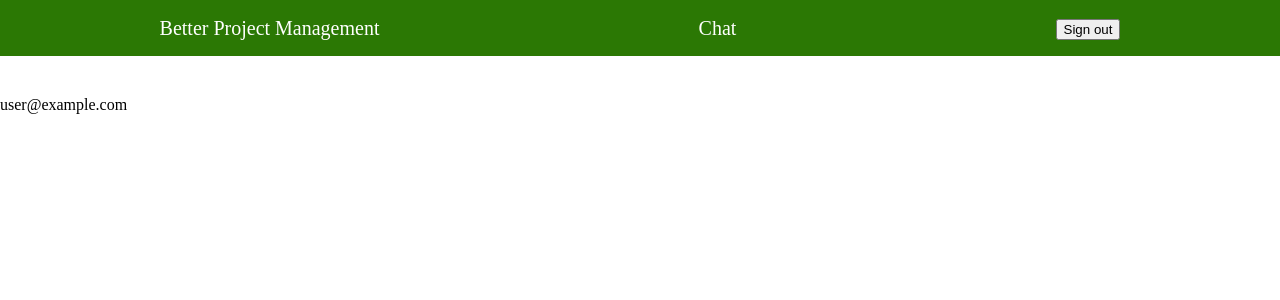
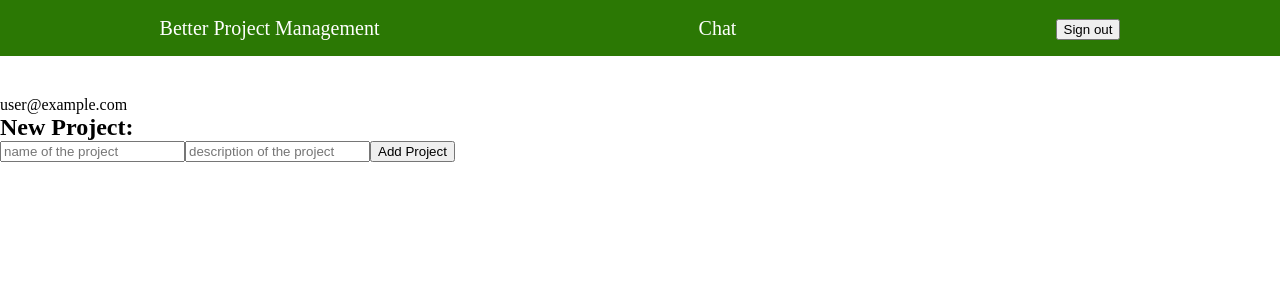
Before and after one commit to ujvarivera/better-project-management, a React (Vite) app: page / in a window 1280 px wide. Shown: the top 300 px of the page. Built offline with nearby package versions, Linux system fonts and the light colour scheme; no server answers; sample sign-in values are in the browser's storage.

Commit message:
project can be created with name and description

```diff
--- /dev/null
+++ b/src/components/CreateProject.jsx
@@ -0,0 +1,77 @@
+import React, { useEffect, useState } from 'react'
+import { useAuthState } from 'react-firebase-hooks/auth';
+import { auth, db } from '../firebase';
+import { collection, doc, setDoc } from 'firebase/firestore';
+import { useNavigate } from 'react-router-dom';
+
+const CreateProject = () => {
+    const [project, setProject] = useState({ name: "", description: "" })
+    const [projectError, setProjectError] = useState("")
+    const [success, setSuccess] = useState(false)
+    const [user, loading, error] = useAuthState(auth);
+    const navigate = useNavigate()
+
+    useEffect(() => {
+        setTimeout(() => {
+            setSuccess(false)
+        }, 4000)
+    }, [success])
+
+    const checkFields = () => {
+        if (project.name.length < 4) {
+            setProjectError("Project name must be at least 4 characters.")
+        }
+    }
+
+    const addProject = async () => {
+        setProjectError("")
+        checkFields()
+        if (projectError.length > 1) {
+            // Add a new document with a generated id
+            const newProjectRef = doc(collection(db, "projects"));
+            await setDoc(newProjectRef, project).then(function () {
+                setProject({ name: "", description: "" })
+                setSuccess(true)
+            });
+        }
+    }
+
+    if (loading) {
+        return <div>Loading...</div>
+    }
+
+    if (!user) {
+        navigate('/login')
+    }
+
+    return (
+        <div>
+            <h2>New Project:</h2>
+            <input
+                value={project.name}
+                placeholder='name of the project'
+                onChange={(e) => setProject({ ...project, name: e.target.value })}
+            />
+            <input
+                value={project.description}
+                placeholder='description of the project'
+                onChange={(e) => setProject({ ...project, description: e.target.value })}
+            />
+
+            <button onClick={addProject}>
+                Add Project
+            </button>
+
+            {
+                projectError &&
+                <div className='error-message'>{projectError}</div>
+            }
+            {
+                success &&
+                <div className='success-message'>Project added successfully</div>
+            }
+        </div>
+    )
+}
+
+export default CreateProject
--- a/src/index.css
+++ b/src/index.css
@@ -30,3 +30,11 @@
     width: 100%;
     margin-left: 10px;
 }
+
+.error-message {
+    color: red;
+}
+
+.success-message {
+    color: green;
+}
--- a/src/pages/Home.jsx
+++ b/src/pages/Home.jsx
@@ -1,6 +1,7 @@
 import React from 'react'
 import { auth } from '../firebase';
 import { useAuthState } from 'react-firebase-hooks/auth';
+import CreateProject from '../components/CreateProject';
 
 const Home = () => {
     const [user, loading, error] = useAuthState(auth);
@@ -12,6 +13,7 @@ const Home = () => {
     return (
         <div>
             <p>{user?.email}</p>
+            <CreateProject />
         </div>
     )
 }
```
